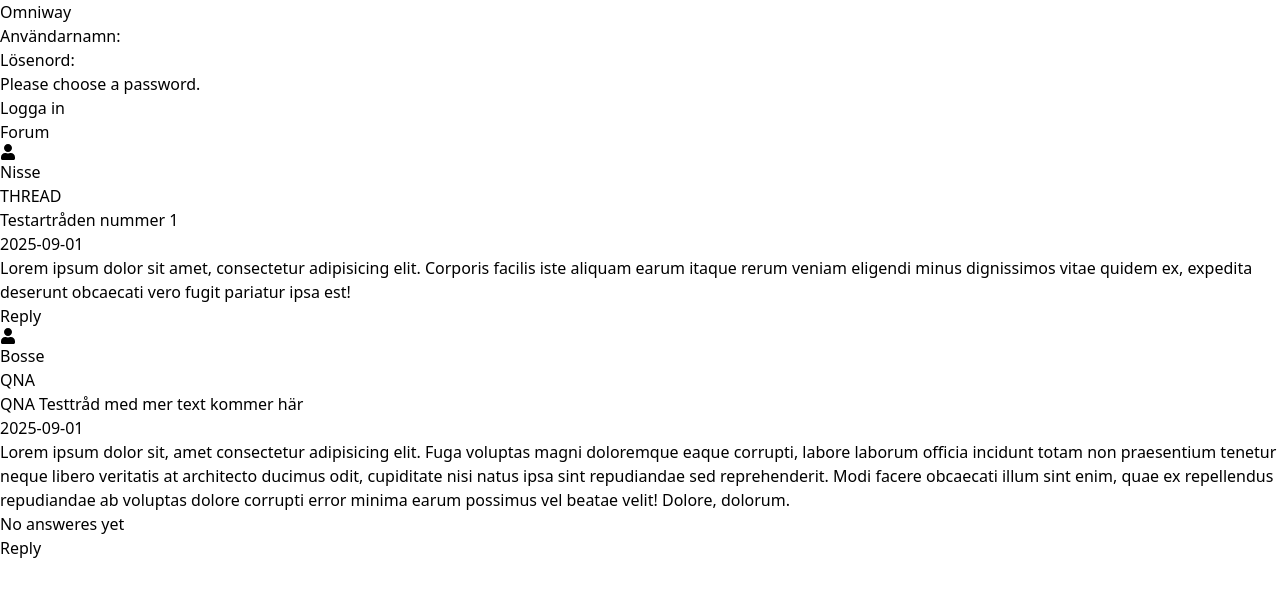
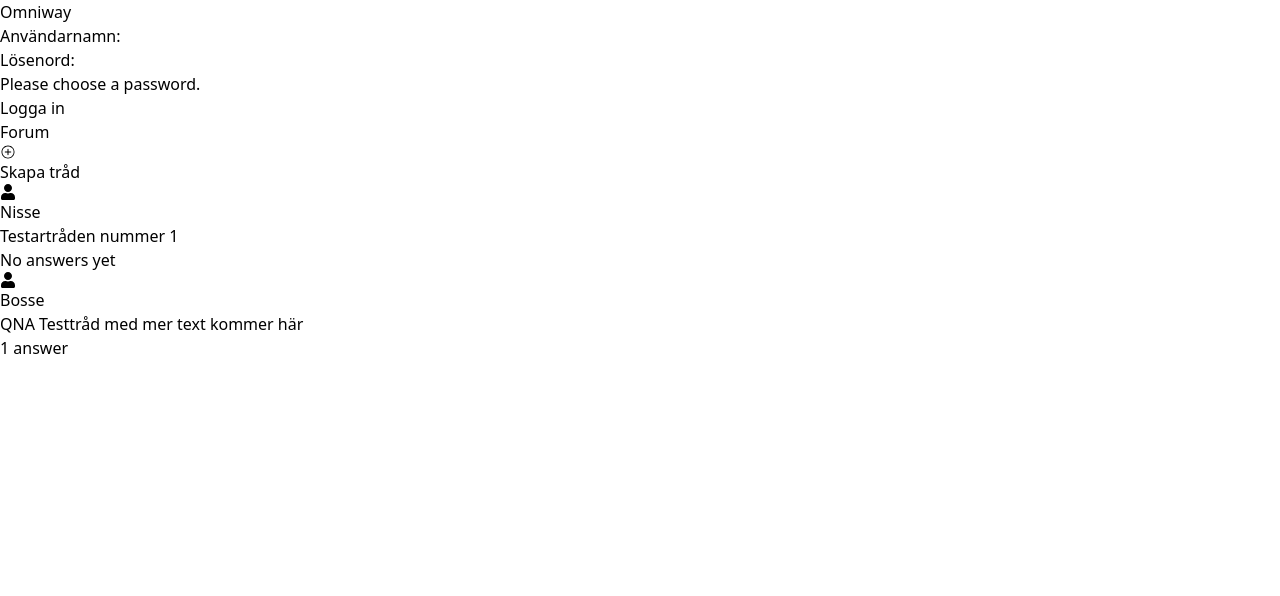
Before and after one commit to veraaa99/omniway-forum-individuell-uppgift, a React (Vite) app: page / in a window 1280 px wide. Shown: the top 596 px of the page. Built offline with nearby package versions, Linux system fonts and the light colour scheme.

Commit message:
add function to view selected thread, small design fixes, changed comments -> forumcomments for ts error

```diff
--- a/src/components/Thread.tsx
+++ b/src/components/Thread.tsx
@@ -3,9 +3,12 @@ import { FaUser } from 'react-icons/fa';
 
 type ThreadProps = {
   thread: Thread | QNAThread;
+  comments?: ForumComment[]
 };
 
-export default function Thread({ thread }: ThreadProps) {
+export default function Thread({ thread, comments }: ThreadProps) {
+  const threadComments = comments?.filter(c => c.thread === thread.id) ?? [];
+  const answerCount = threadComments.length;
   return (
     <div className='p-4 rounded-lg mb-4 border-gray-300 bg-blue-950'>
 
@@ -26,9 +29,7 @@ export default function Thread({ thread }: ThreadProps) {
 
       <p className='text-gray-200 my-3'>{thread.description}</p>
 
-      {'isAnswered' in thread && (
-        <p className='text-gray-200 italic mb-2'>{thread.isAnswered ? 'Answered' : 'No answeres yet'}</p>
-      )}
+      <p className='text-gray-200 italic text-sm mb-2'> {answerCount > 0 ? `${answerCount} answer${answerCount > 1 ? "s" : ""}` : "No answers yet"}</p>
 
       <button className='bg-orange-600 text-gray-100 rounded px-3 py-2 text-sm hover:bg-orange-500'
         onClick={() => console.log("Reply here")}>
--- a/src/components/ThreadList.tsx
+++ b/src/components/ThreadList.tsx
@@ -1,17 +1,48 @@
-import React from 'react'
+import { useThread } from '../contexts/ThreadContext';
+import { IoIosAddCircleOutline } from 'react-icons/io';
+import ThreadPreview from './ThreadPreview';
+import { dummyComments } from '../data/comments';
+import { useState } from 'react';
 import Thread from './Thread';
-import { useThread } from '../contexts/ThreadContext';
+import { FaArrowLeft } from 'react-icons/fa';
 
 
 export default function ThreadList() {
   const { threads } = useThread();
+  const [selectedThread, setselectedThread] = useState<Thread | QNAThread | null>(null)
 
+  if (selectedThread) {
+
+    return (
+      <div className='container mx-auto px-4 lg: max-w-6xl'>
+        <button onClick={() => setselectedThread(null)} className='flex gap-2 items-center mb-3'>
+          <FaArrowLeft />
+          <p>Back to threads</p>
+        </button>
+        <Thread thread={selectedThread} comments={dummyComments} />
+      </div>
+
+    )
+  }
   return (
     <div className='container mx-auto px-4 lg: max-w-6xl'>
       <h1 className='text-3xl text-center font-bold text-blue-950 my-4'>Forum</h1>
-      {threads.map((thread) => (
-        <Thread key={thread.id} thread={thread} />
-      ))}
-    </div>
+
+      <div className='flex gap-2 items-center mb-4 text-2xl font-semibold'>
+        <IoIosAddCircleOutline /><p>Skapa tråd</p>
+      </div>
+      <div className="space-y-4">
+        {
+          threads.map((thread) => (
+            <ThreadPreview
+              key={thread.id}
+              thread={thread}
+              comments={dummyComments}
+              onClick={() => setselectedThread(thread)}
+            />
+          ))
+        }
+      </div >
+    </div >
   )
 }
--- /dev/null
+++ b/src/components/ThreadPreview.tsx
@@ -0,0 +1,34 @@
+import { FaUser } from "react-icons/fa";
+
+
+type ThreadProps = {
+  thread: Thread | QNAThread;
+  comments: ForumComment[];
+  onClick?: () => void;
+};
+
+export default function ThreadPreview({ thread, comments, onClick }: ThreadProps) {
+  const threadComments = comments.filter(
+    (c) => (c as { thread: number }).thread === thread.id
+  );
+
+  const answerCount = threadComments.length;
+
+  if (onClick) {
+    return (
+      <div onClick={onClick}>
+        <div className="items-center mt-2 bg-blue-950 text-gray-200 rounded-xl p-5 cursor-pointer">
+          <div className="flex items-center gap-2">
+            <FaUser />
+            <p className="font-semibold">{thread.creator.userName}</p>
+          </div>
+          <div className="flex justify-between mt-2">
+            <p className="text-xl">{thread.title}</p>
+            <p className='text-gray-200 italic text-sm'> {answerCount > 0 ? `${answerCount} answer${answerCount > 1 ? "s" : ""}` : "No answers yet"}
+            </p>
+          </div>
+        </div>
+      </div>
+    )
+  }
+}
--- /dev/null
+++ b/src/data/comments.ts
@@ -0,0 +1,10 @@
+import { dummyUsers } from "./users";
+
+export const dummyComments: ForumComment[] = [
+  {
+    id: 1,
+    thread: 2,
+    content: "Test answer",
+    creator: dummyUsers[1]
+  }
+];
--- a/src/types/forum.d.ts
+++ b/src/types/forum.d.ts
@@ -20,9 +20,9 @@ type QNAThread = Thread & { //Type extension
 	commentAnswerId?: number;
 }
 
-type Comment = {
+type ForumComment = {
 	id: number;
 	thread: number;
 	content: string;
-	creator: User
+	creator: User;
 }
```
